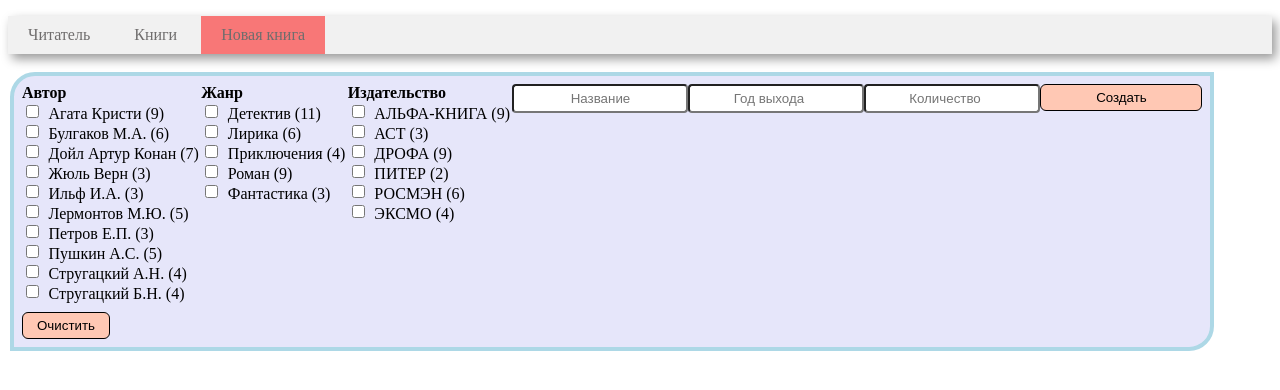
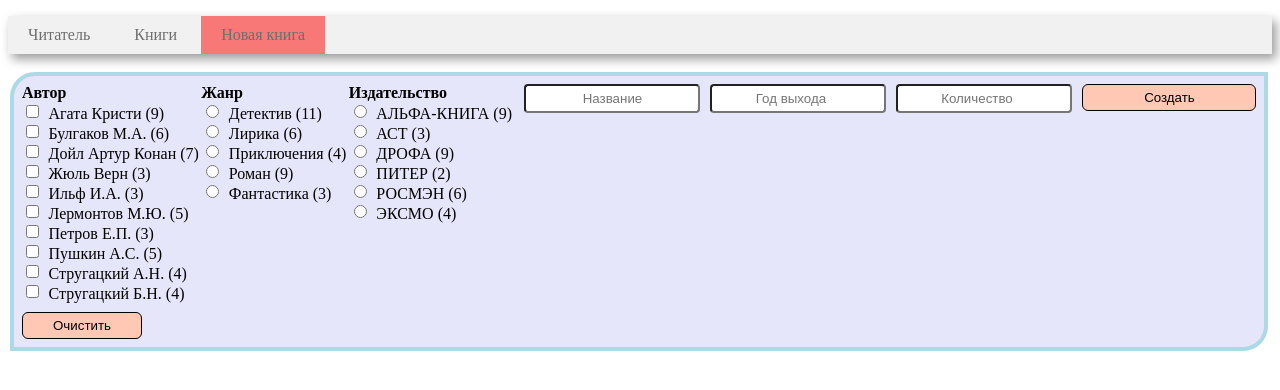
Before and after one commit to dendudko/NetworkTech7, a Flask app: page /new_book in a window 1280 px wide. Shown: the top 390 px of the page. Run offline with Flask 2, Linux system fonts and the light colour scheme; data comes from the database, SQL or seed files in the repository; both versions use the stored data as it was after the commit.

Commit message:
smth changed?

```diff
--- a/Lab7__MVC+FLASK/templates/new_book.html
+++ b/Lab7__MVC+FLASK/templates/new_book.html
@@ -4,19 +4,19 @@
     <title>Создание книги</title>
     <link rel="stylesheet" href="/static/css/style.css">
 
-    {% macro render_list(title, name, relation, selected) %}
+    {% macro render_list(title, type, name, relation, selected) %}
         <div>
             <b>{{ title }}</b><br>
             {% set n = len(relation) %}
             {% for i in range(n) %}
                 {% if relation.iloc[i][0] in selected %}
-                    <input checked type="checkbox" name={{ name }} value='{{ relation.iloc[i][0] }}' id=
+                    <input checked type="{{type}}" name={{ name }} value='{{ relation.iloc[i][0] }}' id=
                             {{ name }}{{ i }}>
                     <label for={{ name }}{{ i }} class="details_label">{{ relation.iloc[i][0] }}
                         ({{ relation.iloc[i][1] }})</label>
                     <br>
                 {% else %}
-                    <input type="checkbox" name={{ name }} value='{{ relation.iloc[i][0] }}' id=
+                    <input type="{{type}}" name={{ name }} value='{{ relation.iloc[i][0] }}' id=
                             {{ name }}{{ i }}>
                     <label for={{ name }}{{ i }} class="details_label">{{ relation.iloc[i][0] }}
                         ({{ relation.iloc[i][1] }})</label>
@@ -37,18 +37,18 @@
 <div class="container">
     <div class="form" style="width: max-content;">
         <form method="get" style="display: inline-flex; flex-direction: row;">
-            {{ render_list("Автор", "author", author, author_list) }}
-            {{ render_list("Жанр", "genre", genre, genre_list) }}
-            {{ render_list("Издательство", "publisher", publisher, publisher_list) }}
-            <input type="text" name="name" placeholder="Название" style="width: 162px; height: min-content;" required>
-            <input type="number" min="1900" max="2023" name="year" placeholder="Год выхода" style="width: 162px; height: min-content;" required>
-            <input type="number" min="0" name="amount" placeholder="Количество" style="width: 162px; height: min-content;" required>
+            {{ render_list("Автор", "checkbox", "author", author, author_list) }}
+            {{ render_list("Жанр", "radio", "genre", genre, genre_list) }}
+            {{ render_list("Издательство", "radio", "publisher", publisher, publisher_list) }}
+            <input type="text" name="name" placeholder="Название" style="width: 162px; height: min-content; margin-left: 10px;" required>
+            <input type="number" min="1900" max="2023" name="year" placeholder="Год выхода" style="width: 162px; height: min-content; margin-left: 10px;" required>
+            <input type="number" min="0" name="amount" placeholder="Количество" style="width: 162px; height: min-content; margin-left: 10px;" required>
             <br>
-            <input type="submit" class="button" value="Создать" style="width: 162px; height: min-content;">
+            <input type="submit" class="button" value="Создать" style="width: 174px; height: min-content; margin-left: 10px;">
         </form>
 
         <form action="{{ url_for('new_book') }}" method="get" style="float: end; margin-top: 10px;">
-            <input type="submit" class="button" value="Очистить" style="width: 88px;">
+            <input type="submit" class="button" value="Очистить" style="width: 120px;">
         </form>
     </div>
 </div>
```
Also changed, not shown: Lab7__MVC+FLASK/library.sqlite.
